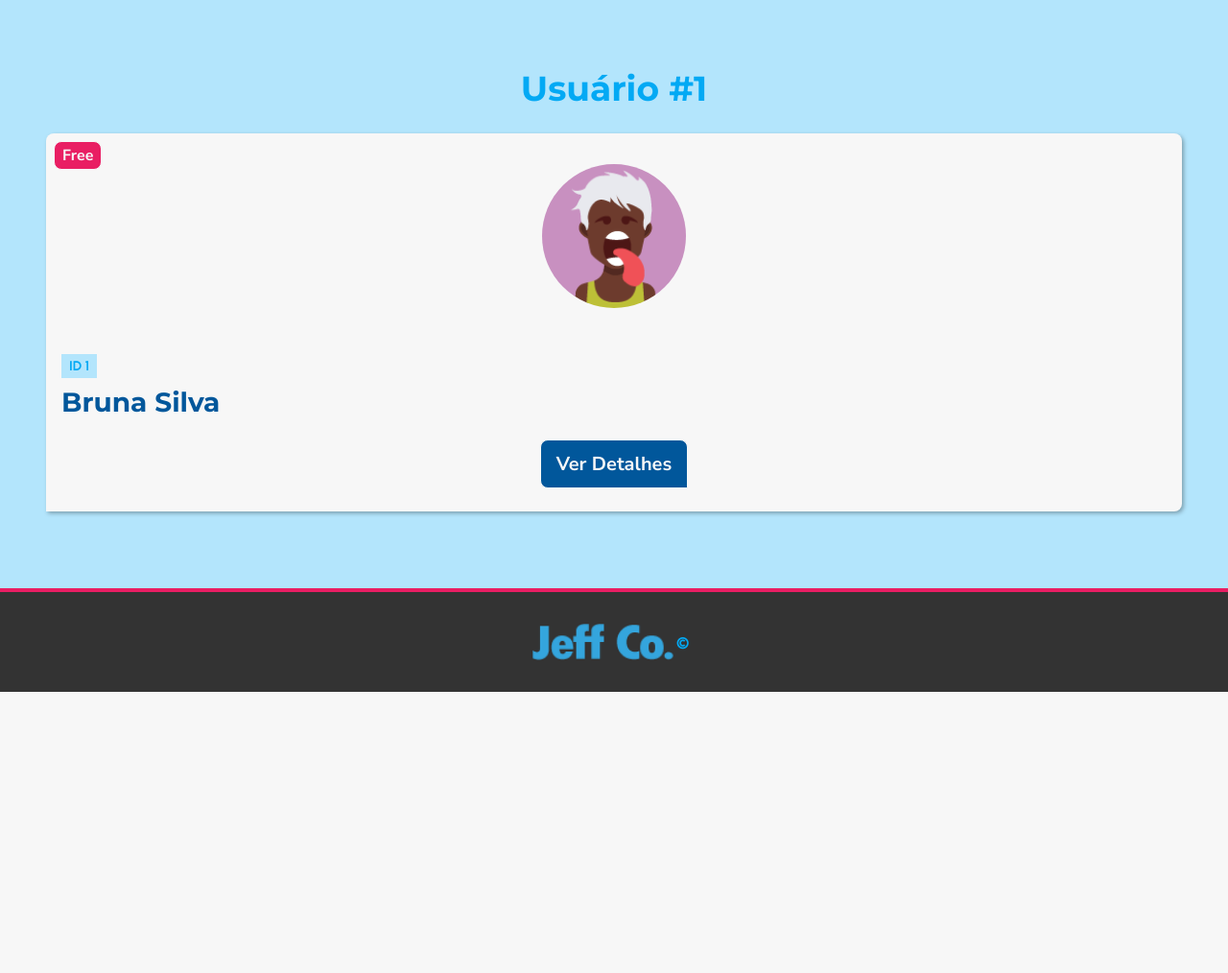
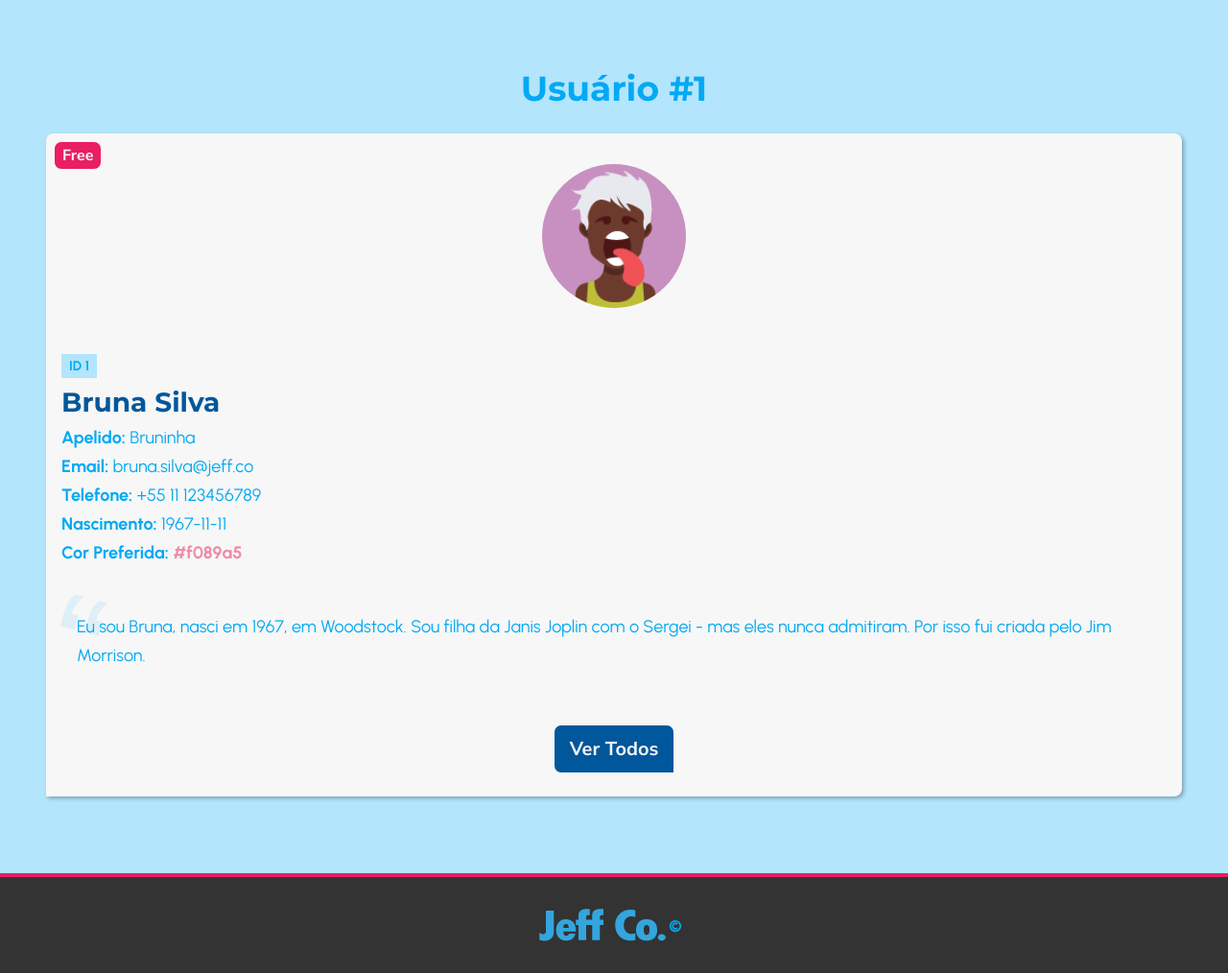
Before and after one commit to Marcelo-Diament/meu-primeiro-servidor-com-express-generator, a Node server app: page /usuarios/1 in a window 1280 px wide. Shown: the part 321-1335 px from the top of the page at 96% size. Before the commit the page ends 1042 px from the top, so only its background shows below. Run offline with Node 20, Linux system fonts and the light colour scheme.

Commit message:
feature: cards and style improvement

```diff
--- a/server/controllers/users.js
+++ b/server/controllers/users.js
@@ -11,10 +11,11 @@ const controller = {
   },
   show: (req, res, next) => {
     const { id } = req.params
-    res.render('users', {
+    const usuario = usuariosPlaceholder[id]
+    res.render('user', {
       titulo: 'Usuário',
       subtitulo: `Usuário #${id}`,
-      usuarios: [usuariosPlaceholder[id]],
+      usuario,
       usuarioLogado: req.cookies.usuario
     });
   }
--- a/server/data/usuariosPlaceholder.json
+++ b/server/data/usuariosPlaceholder.json
@@ -11,7 +11,8 @@
     "plano": "VIP",
     "email": "adriana.santos@jeff.co",
     "telefone": "+55 11 123456789",
-    "senha": "123"
+    "senha": "123",
+    "bio": "Eu sou Adrian, nasci em 1951 e gosto de tirar caquinha do nariz."
   },
   {
     "id": 1,
@@ -25,7 +26,8 @@
     "plano": "Free",
     "email": "bruna.silva@jeff.co",
     "telefone": "+55 11 123456789",
-    "senha": "123"
+    "senha": "123",
+    "bio": "Eu sou Bruna, nasci em 1967, em Woodstock. Sou filha da Janis Joplin com o Sergei - mas eles nunca admitiram. Por isso fui criada pelo Jim Morrison."
   },
   {
     "id": 2,
@@ -39,7 +41,8 @@
     "plano": "Pro",
     "email": "carlos.roberto@jeff.co",
     "telefone": "+55 11 123456789",
-    "senha": "123"
+    "senha": "123",
+    "bio": "Eu sou Carlos, nasci em 1982 e Roberto é meu sobrenome mesmo."
   },
   {
     "id": 3,
@@ -53,7 +56,8 @@
     "plano": "VIP",
     "email": "douglas.funny@jeff.co",
     "telefone": "+55 11 123456789",
-    "senha": "123"
+    "senha": "123",
+    "bio": "Eu sou Douglas, nasci em 1999 e tenho esse nome em homenagem ao Doug Funny (queriam me chamar de Costelinha, mas o delegado não deixou - ufa!)."
   },
   {
     "id": 4,
@@ -67,7 +71,8 @@
     "plano": "VIP",
     "email": "erik.gouveia@jeff.co",
     "telefone": "+55 11 123456789",
-    "senha": "123"
+    "senha": "123",
+    "bio": "Eu sou Erik, nasci em 2002 e, apesar de ser veggie, não gosto de comer salada. Nem frutas. Muito menos legumes. Então só tomo água mesmo."
   },
   {
     "id": 5,
@@ -81,7 +86,8 @@
     "plano": "Free",
     "email": "flavia.oliveira@jeff.co",
     "telefone": "+55 11 123456789",
-    "senha": "123"
+    "senha": "123",
+    "bio": "Eu sou Flávia, nasci em 1977 e gostava de passar trotes por telefone. Mas desde que incluíram uma bina no celular, não pude mais praticar esse meu hobbie."
   },
   {
     "id": 6,
@@ -95,7 +101,8 @@
     "plano": "Pro",
     "email": "gilson.soares@jeff.co",
     "telefone": "+55 11 123456789",
-    "senha": "123"
+    "senha": "123",
+    "bio": "Eu sou Gilson, nasci em 1921 e tenho saudades da minha juventude."
   },
   {
     "id": 7,
@@ -109,7 +116,8 @@
     "plano": "Pro",
     "email": "helena.rios@jeff.co",
     "telefone": "+55 11 123456789",
-    "senha": "123"
+    "senha": "123",
+    "bio": "Eu sou Helena, nasci em 1987 e no meu tempo livre, gosto de me fantasiar de Zé Gotinha e passear no shopping."
   },
   {
     "id": 8,
@@ -123,7 +131,8 @@
     "plano": "Free",
     "email": "igor.godoi@jeff.co",
     "telefone": "+55 11 123456789",
-    "senha": "123"
+    "senha": "123",
+    "bio": "Eu sou Igor, nasci em 1988 e gosto de tirar caquinha do nariz."
   },
   {
     "id": 9,
@@ -137,7 +146,8 @@
     "plano": "VIP",
     "email": "joana.sousa@jeff.co",
     "telefone": "+55 11 123456789",
-    "senha": "123"
+    "senha": "123",
+    "bio": "Eu sou Joana, nasci em 1994 e gosto de arrancar casquinha de machucado."
   },
   {
     "id": 10,
@@ -151,7 +161,8 @@
     "plano": "Pro",
     "email": "kenny.diniz@jeff.co",
     "telefone": "+55 11 123456789",
-    "senha": "123"
+    "senha": "123",
+    "bio": "Eu sou Kenny, nasci em 1966. Meu apelido é Kenny D por que sou fã do Kenny G."
   },
   {
     "id": 11,
@@ -165,6 +176,7 @@
     "plano": "Free",
     "email": "luiz.da.cunha@jeff.co",
     "telefone": "+55 11 123456789",
-    "senha": "123"
+    "senha": "123",
+    "bio": "Eu sou Luiz, nasci em 2004 e gosto de assistir vídeos do Nelipe Feto."
   }
 ]
--- a/server/public/stylesheets/common/extras.css
+++ b/server/public/stylesheets/common/extras.css
@@ -14,3 +14,8 @@
 .flex-item-full-row {
   flex:1 0 100%;
 }
+
+[data-corpreferida*="#"] {
+  color: var(--cor-preferida);
+  font-weight: bold;
+}
--- a/server/public/stylesheets/components/card.css
+++ b/server/public/stylesheets/components/card.css
@@ -78,12 +78,38 @@
   color: var(--neutral-dark);
 }
 
-.card .card__price--old + .card__price {
+.card .card__price--old+.card__price {
   display: inline-block;
 }
 
 .card .card__description {
   color: var(--dark);
+}
+
+.card .card__content-container ul li p {
+  margin: 0 auto;
+}
+
+.card .card__content-container .bio {
+  margin: var(--spacing-double) auto;
+  overflow: inherit;
+  padding: var(--spacing);
+  position: relative;
+}
+
+.card .card__content-container .bio::before {
+  bottom: 0;
+  content: open-quote;
+  filter: opacity(.1);
+  font-family: fantasy;
+  font-size: 10rem;
+  left: calc(var(--spacing-half)*-1);
+  position: absolute;
+  right: 0;
+  top: var(--spacing-double);
+  transform: rotate(15deg);
+  transform-origin: 0 0;
+  width: fit-content;
 }
 
 /* @media only screen and (min-width: 500px) {
--- a/server/views/partials/footer.ejs
+++ b/server/views/partials/footer.ejs
@@ -1,5 +1,5 @@
 <footer>
-  <img src="/images/logo.png" alt="Jeff Co." height="40px" width="auto"><sup class="tertiary">&copy;</sup>
+  <img src="/images/logo.png" alt="Jeff Co." width="136" height="36"><sup class="tertiary">&copy;</sup>
 </footer>
 </body>
 
--- a/server/views/partials/header.ejs
+++ b/server/views/partials/header.ejs
@@ -1,6 +1,6 @@
 <header>
   <a id="logoTopo" href="/" rel="noopener noreferrer" target="_blank" title="Ir para homepage">
-    <img src="/images/logo.png" alt="Jeff Co." width="136px" height="36px">
+    <img src="/images/logo.png" alt="Jeff Co." width="136" height="36">
   </a>
   <nav class="nav">
     <ul class="nav__list">
--- /dev/null
+++ b/server/views/partials/userDetails.ejs
@@ -0,0 +1,30 @@
+<article id="userCard<%= usuario.id %>" class="card card--img-full badge <%= usuario.plano === 'VIP' ? 'badge-tertiary' : usuario.plano === 'Free' ? 'badge-secondary' : 'badge-primary' %>" data-badge="<%= usuario.plano %>">
+  <div class="card__img-container rounded">
+    <img src="<%= usuario.avatar %>" alt="Avatar do usuário <%= usuario.nome %>">
+  </div>
+  <div class="card__content-container">
+    <small class="bg-tertiary-light">ID <%= usuario.id %></small>
+    <h4 class="card__title"><%= usuario.nome %> <%= usuario.segundoNome %> <%= usuario.sobrenome %></h4>
+    <ul>
+      <li>
+        <p><b>Apelido:</b> <%= usuario.apelido %></p>
+      </li>
+      <li>
+        <p><b>Email:</b> <%= usuario.email %></p>
+      </li>
+      <li>
+        <p><b>Telefone:</b> <%= usuario.telefone %></p>
+      </li>
+      <li>
+        <p><b>Nascimento:</b> <%= usuario.nascimento %></p>
+      </li>
+      <li>
+        <p><b>Cor Preferida:</b> <span data-corpreferida="<%= usuario.corPreferida %>" style="--cor-preferida: <%= usuario.corPreferida %>"><%= usuario.corPreferida %></span></p>
+      </li>
+    </ul>
+    <p class="bio"><%= usuario.bio %></p>
+    <div class="btn-group btn-group--center">
+      <a href="/usuarios" class="btn btn--tertiary-dark">Ver Todos</a>
+    </div>
+  </div>
+</article>
--- a/server/views/register.ejs
+++ b/server/views/register.ejs
@@ -130,10 +130,10 @@
           </div>
         </fieldset>
         <fieldset>
-          <legend>Mensagem</legend>
+          <legend>Biografia</legend>
           <div class="input-group">
-            <textarea id="msg" name="msg" cols="100%" rows="10" placeholder="Digite sua mensagem aqui - máximo de 480 caracteres." maxlength="480" required></textarea>
-            <label for="msg">Deixe sua mensagem para nós.</label>
+            <textarea id="bio" name="bio" cols="100%" rows="10" placeholder="Digite sua breve biografia aqui - máximo de 480 caracteres." maxlength="480" required></textarea>
+            <label for="bio">Escreva uma breve descrição sobre você.</label>
             <small>Máximo de 480 caracteres.</small>
           </div>
         </fieldset>
--- /dev/null
+++ b/server/views/user.ejs
@@ -0,0 +1,13 @@
+<%- include('./partials/head') %>
+<%- include('./partials/header') %>
+<main class="bg-light">
+  <section>
+    <h1 class="primary"><%= titulo %></h1>
+    <p class="primary-dark flex-item-full-row"><%= subtitulo %></p>
+  </section>
+  <section id="usuarios" class="bg-tertiary-light">
+    <h2 class="tertiary flex-item-full-row"><%= subtitulo %></h2>
+    <%- include('./partials/userDetails') %>
+  </section>
+</main>
+<%- include('./partials/footer') %>
```
